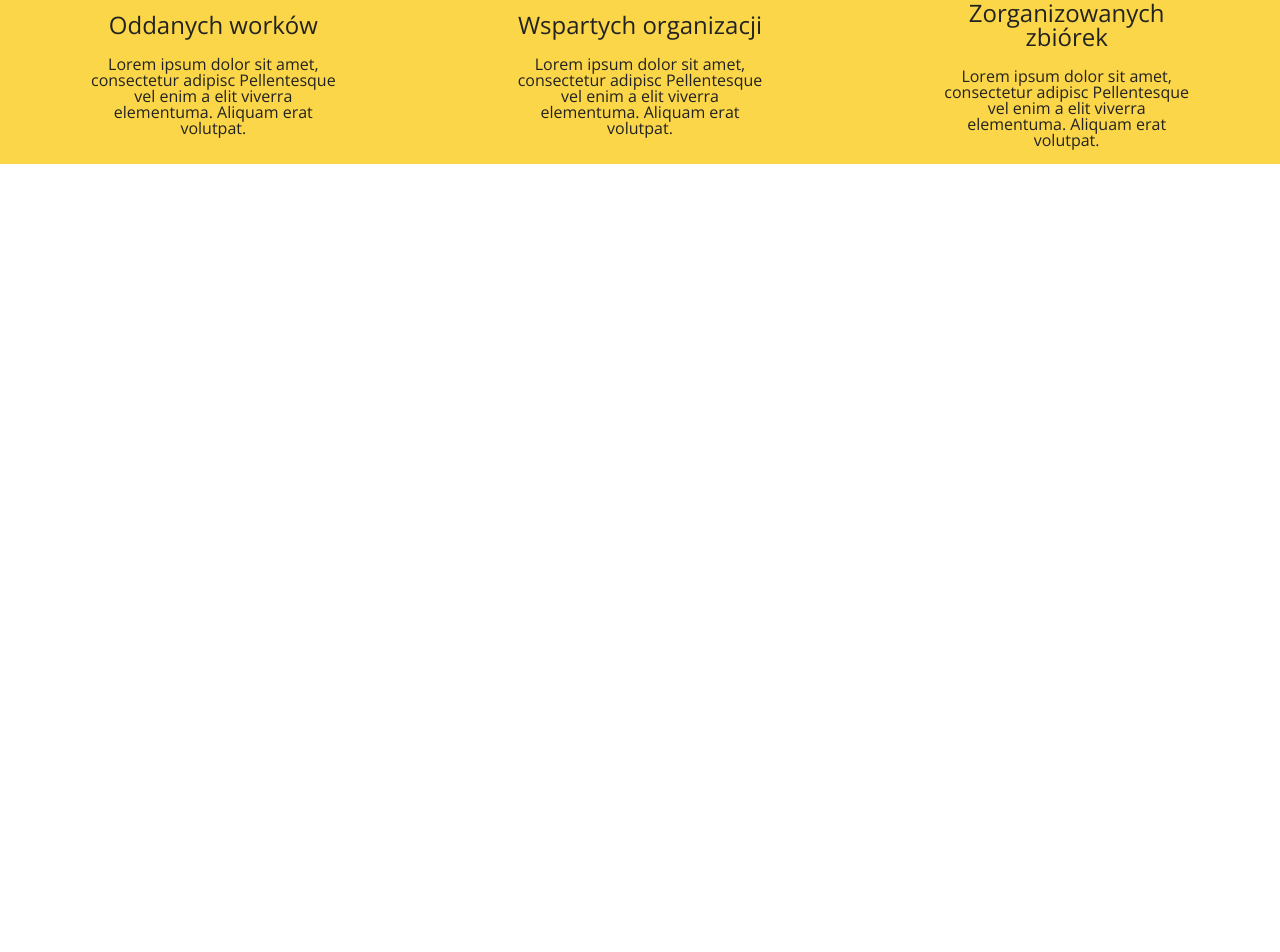
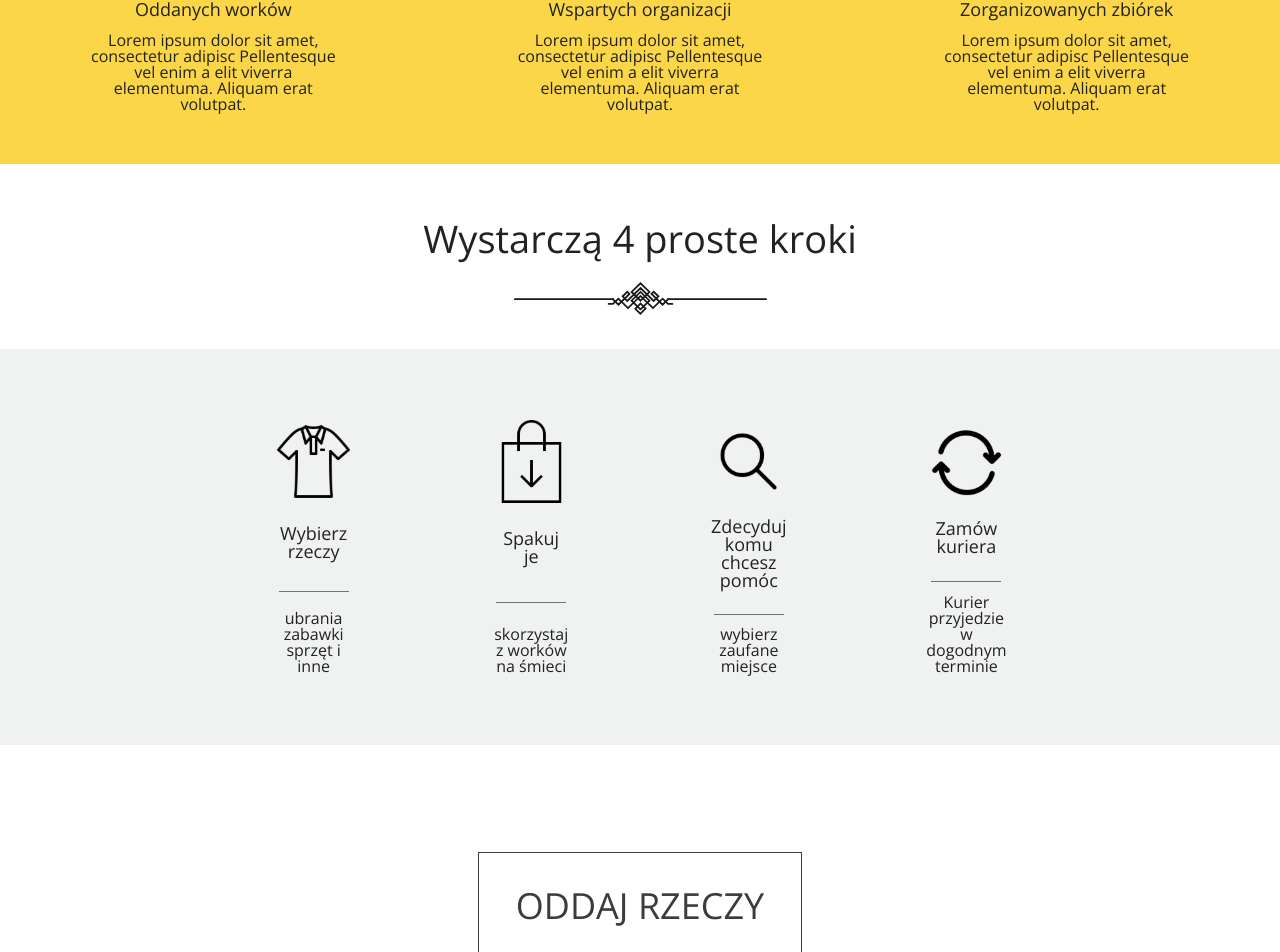
Before and after one commit to Vearso/GiveStuff, a React (Create React App) app in the folder givestuff/: page / in a window 1280 px wide. Shown: the part 1017-1969 px from the top of the page. Before the commit the page ends 1181 px from the top, so only its background shows below. Built offline with nearby package versions, Linux system fonts and the light colour scheme.

Commit message:
Steps added

```diff
--- a/givestuff/src/components/Home/Article/Article.scss
+++ b/givestuff/src/components/Home/Article/Article.scss
@@ -4,10 +4,10 @@
   align-items: center;
   justify-content: space-between;
   h2 {
-    font-size: 122px;
+    font-size: 90px;
   }
   span {
-    font-size: 24px;
+    font-size: 18px;
     padding: 0.8em 0;
   }
 }
--- a/givestuff/src/components/Home/Info/Info.scss
+++ b/givestuff/src/components/Home/Info/Info.scss
@@ -1,24 +1,23 @@
 @import "src/scss/settings/colors";
 
-.header__info{
+.header__info {
   width: 40vw;
   height: 90vh;
   display: flex;
   justify-content: center;
   align-items: center;
   flex-direction: column;
-  .info--title{
+
+  .info--title {
     text-align: center;
     font-size: 38px;
   }
-  .info--decoration{
+
+  .info--decoration {
     margin-top: 2em;
   }
-  .info--buttons{
-    font-size: 36px;
-    margin-top: 2em;
-    display: flex;
-    text-align: center;
+
+  .info--buttons {
     div {
       width: 9em;
       height: 3em;
@@ -29,8 +28,18 @@
       margin: 0.5em;
       color: $color-text;
     }
-    a{
+
+    a {
       text-decoration: none;
     }
   }
 }
+
+
+.info--buttons {
+  font-size: 36px;
+  margin-top: 2em;
+  display: flex;
+  text-align: center;
+  border: none;
+}
--- a/givestuff/src/components/Home/Steps/Steps.js
+++ b/givestuff/src/components/Home/Steps/Steps.js
@@ -0,0 +1,52 @@
+import React from 'react'
+import tribal from '../../../assets/Decoration.svg';
+import icon1 from '../../../assets/Icon-1.svg';
+import icon2 from '../../../assets/Icon-2.svg';
+import icon3 from '../../../assets/Icon-3.svg';
+import icon4 from '../../../assets/Icon-4.svg';
+import Article from "../Article/Article";
+import {Link} from "react-router-dom";
+import {SIGN_IN} from "../../../routes";
+import './Steps.scss';
+
+const Steps = () => {
+    return (
+        <section className="home__steps">
+            <h2 className="steps__title">Wystarczą 4 proste kroki</h2>
+            <img className="steps__decoration" src={tribal} alt='page decoration'/>
+            <div className="steps__container">
+                <Article>
+                    <img src={icon1} alt='shirt'/>
+                    <span>Wybierz rzeczy</span>
+                    <div/>
+                    <p>ubrania zabawki sprzęt i inne</p>
+                </Article>
+                <Article>
+                    <img src={icon2} alt=''/>
+                    <span>Spakuj je</span>
+                    <div/>
+                    <p>skorzystaj z worków na śmieci</p>
+                </Article>
+                <Article>
+                    <img src={icon3} alt='magnifying glass'/>
+                    <span>Zdecyduj komu chcesz pomóc</span>
+                    <div/>
+                    <p>wybierz zaufane miejsce</p>
+                </Article>
+                <Article>
+                    <img src={icon4} alt='arrows in circle'/>
+                    <span>Zamów kuriera</span>
+                    <div/>
+                    <p>Kurier przyjedzie w dogodnym terminie</p>
+                </Article>
+            </div>
+            <div className="info--buttons">
+                <Link to={SIGN_IN}>
+                    <div>ODDAJ RZECZY</div>
+                </Link>
+            </div>
+        </section>
+    )
+}
+
+export default Steps;
--- /dev/null
+++ b/givestuff/src/components/Home/Steps/Steps.scss
@@ -0,0 +1,49 @@
+@import "src/scss/settings/colors";
+
+.home__steps{
+  width: 100%;
+  text-align: center;
+  .steps__title{
+    margin-top: 30px;
+    padding: 25px 0;
+    font-size: 38px;
+  }
+  .steps__decoration{
+    margin-bottom: 34px;
+  }
+  .steps__container{
+    display: flex;
+    justify-content: center;
+    background-color: $color-background;
+    .section__article{
+      width: 17%;
+      padding: 71px 86px;
+      span{
+        margin: 0;
+      }
+      div {
+        width: 70px;
+        margin: 10.5px;
+        border-bottom: 1px solid $color-description;
+      }
+    }
+  }
+  .info--buttons{
+    display: flex;
+    justify-content: center;
+    a {
+      margin-top: 35px;
+      margin-bottom: 85px;
+      text-decoration: none;
+      div {
+        width: 9em;
+        height: 3em;
+        display: flex;
+        justify-content: center;
+        align-items: center;
+        border: 0.75px solid $color-text;
+        color: $color-text;
+      }
+    }
+  }
+}
--- a/givestuff/src/layouts/Home.js
+++ b/givestuff/src/layouts/Home.js
@@ -1,12 +1,14 @@
 import React from 'react';
 import Header from "../components/Home/Header/Header";
 import Columns from "../components/Home/Columns/Columns";
+import Steps from "../components/Home/Steps/Steps";
 
 const Home = () => {
     return(
         <>
             <Header/>
             <Columns/>
+            <Steps/>
         </>
     )
 }
```
